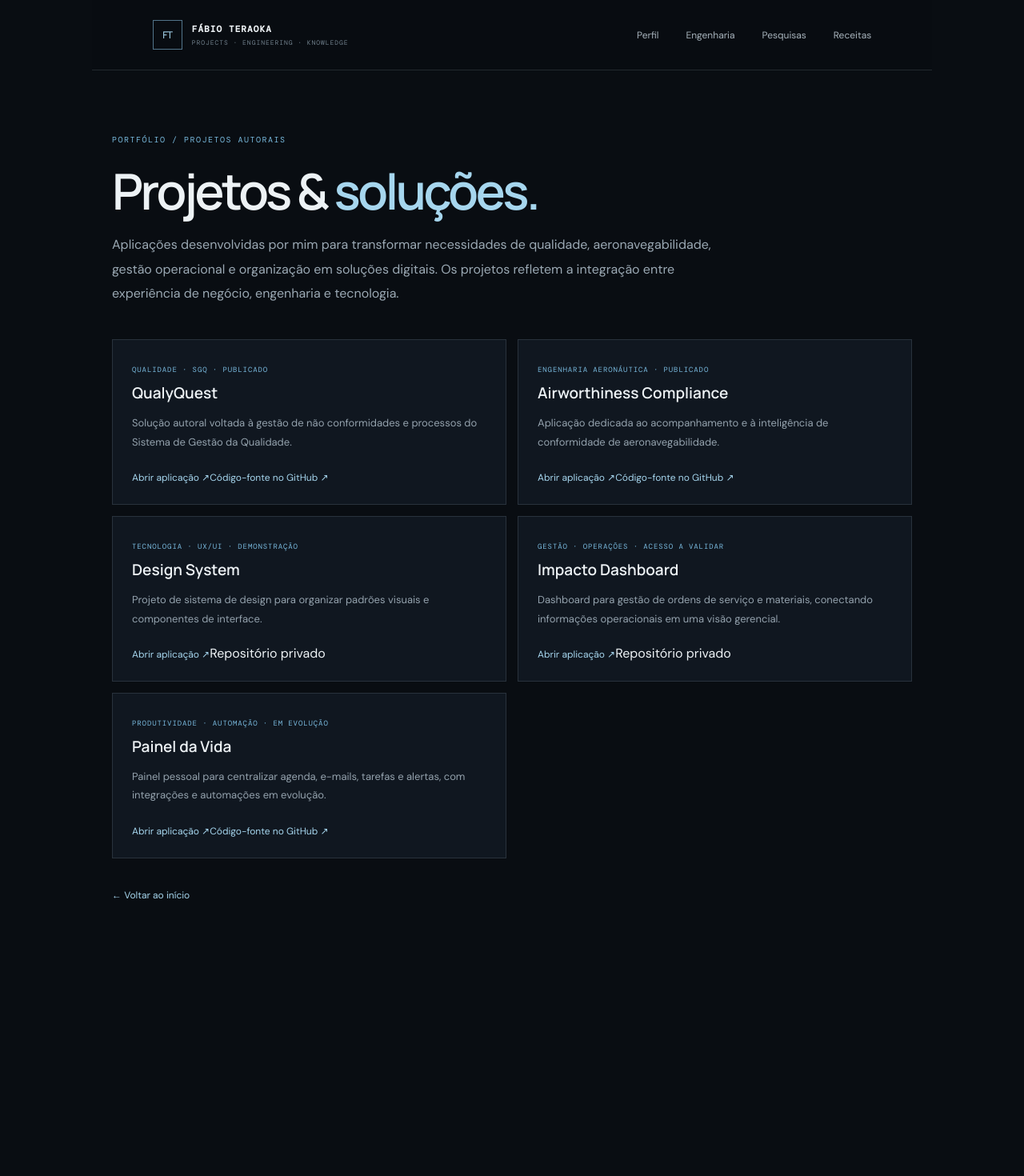
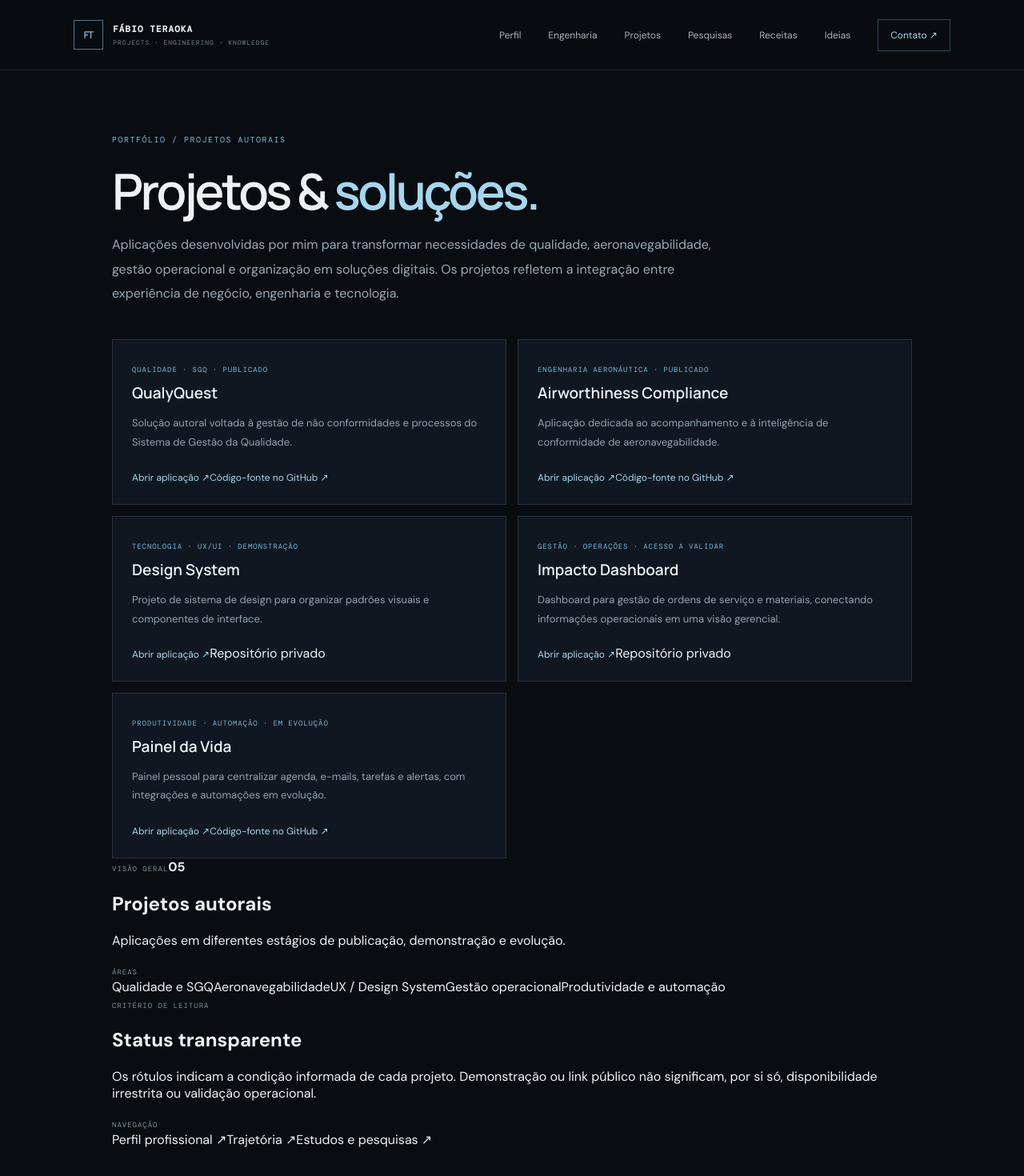
Before and after one commit to fabioteraoka/fabio-teraoka-site, a Next.js app: page /projetos in a window 1280 px wide. Shown: the top 1470 px of the page at 80% size. Before the commit the page ends 1288 px from the top, so only its background shows below. Built offline with nearby package versions, Linux system fonts and the light colour scheme.

Commit message:
Standardize internal portal page structure

```diff
--- a/app/projetos/page.tsx
+++ b/app/projetos/page.tsx
@@ -1,69 +1,25 @@
-import Link from "next/link";
+import { PortalChrome } from "../components/PortalChrome";
 
 const projects = [
-  {
-    name: "QualyQuest",
-    category: "QUALIDADE · SGQ",
-    description: "Solução autoral voltada à gestão de não conformidades e processos do Sistema de Gestão da Qualidade.",
-    demo: "https://qualyquest.onrender.com",
-    source: "https://github.com/fabioteraoka/QualyQuest",
-    sourceLabel: "Código-fonte no GitHub",
-    status: "PUBLICADO",
-  },
-  {
-    name: "Airworthiness Compliance",
-    category: "ENGENHARIA AERONÁUTICA",
-    description: "Aplicação dedicada ao acompanhamento e à inteligência de conformidade de aeronavegabilidade.",
-    demo: "https://airworthinesscompliance.onrender.com",
-    source: "https://github.com/fabioteraoka/Airworthiness-Compliance-",
-    sourceLabel: "Código-fonte no GitHub",
-    status: "PUBLICADO",
-  },
-  {
-    name: "Design System",
-    category: "TECNOLOGIA · UX/UI",
-    description: "Projeto de sistema de design para organizar padrões visuais e componentes de interface.",
-    demo: "https://design-system-9pu5.onrender.com",
-    sourceLabel: "Repositório privado",
-    status: "DEMONSTRAÇÃO",
-  },
-  {
-    name: "Impacto Dashboard",
-    category: "GESTÃO · OPERAÇÕES",
-    description: "Dashboard para gestão de ordens de serviço e materiais, conectando informações operacionais em uma visão gerencial.",
-    demo: "https://dashboard-impacto-soex.onrender.com",
-    sourceLabel: "Repositório privado",
-    status: "ACESSO A VALIDAR",
-  },
-  {
-    name: "Painel da Vida",
-    category: "PRODUTIVIDADE · AUTOMAÇÃO",
-    description: "Painel pessoal para centralizar agenda, e-mails, tarefas e alertas, com integrações e automações em evolução.",
-    demo: "https://painel-da-vida-git-main-fabioteraokas-projects.vercel.app/",
-    source: "https://github.com/fabioteraoka/painel-da-vida",
-    sourceLabel: "Código-fonte no GitHub",
-    status: "EM EVOLUÇÃO",
-  },
+  { name: "QualyQuest", category: "QUALIDADE · SGQ", description: "Solução autoral voltada à gestão de não conformidades e processos do Sistema de Gestão da Qualidade.", demo: "https://qualyquest.onrender.com", source: "https://github.com/fabioteraoka/QualyQuest", sourceLabel: "Código-fonte no GitHub", status: "PUBLICADO" },
+  { name: "Airworthiness Compliance", category: "ENGENHARIA AERONÁUTICA", description: "Aplicação dedicada ao acompanhamento e à inteligência de conformidade de aeronavegabilidade.", demo: "https://airworthinesscompliance.onrender.com", source: "https://github.com/fabioteraoka/Airworthiness-Compliance-", sourceLabel: "Código-fonte no GitHub", status: "PUBLICADO" },
+  { name: "Design System", category: "TECNOLOGIA · UX/UI", description: "Projeto de sistema de design para organizar padrões visuais e componentes de interface.", demo: "https://design-system-9pu5.onrender.com", sourceLabel: "Repositório privado", status: "DEMONSTRAÇÃO" },
+  { name: "Impacto Dashboard", category: "GESTÃO · OPERAÇÕES", description: "Dashboard para gestão de ordens de serviço e materiais, conectando informações operacionais em uma visão gerencial.", demo: "https://dashboard-impacto-soex.onrender.com", sourceLabel: "Repositório privado", status: "ACESSO A VALIDAR" },
+  { name: "Painel da Vida", category: "PRODUTIVIDADE · AUTOMAÇÃO", description: "Painel pessoal para centralizar agenda, e-mails, tarefas e alertas, com integrações e automações em evolução.", demo: "https://painel-da-vida-git-main-fabioteraokas-projects.vercel.app/", source: "https://github.com/fabioteraoka/painel-da-vida", sourceLabel: "Código-fonte no GitHub", status: "EM EVOLUÇÃO" },
 ];
 
 export default function Projects() {
   return (
-    <main className="site-page">
-      <header className="topbar">
-        <a className="brand" href="/">
-          <span className="brand-mark">FT</span>
-          <span>FÁBIO TERAOKA<small>PROJECTS · ENGINEERING · KNOWLEDGE</small></span>
-        </a>
-        <nav><a href="/sobre">Perfil</a><a href="/engenharia">Engenharia</a><a href="/pesquisas">Pesquisas</a><a href="/receitas">Receitas</a></nav>
-      </header>
-      <section className="site-page-main">
+    <PortalChrome active="projetos">
+      <main className="site-page portal-inner-page">
+        <section className="site-page-main portal-main">
+          <div className="portal-page-grid">
+            <div className="portal-primary-column">
+              <header className="portal-page-intro">
                 <div className="section-kicker">PORTFÓLIO / PROJETOS AUTORAIS</div>
                 <h1>Projetos & <em>soluções.</em></h1>
-        <p className="site-page-lead">
-          Aplicações desenvolvidas por mim para transformar necessidades de qualidade,
-          aeronavegabilidade, gestão operacional e organização em soluções digitais.
-          Os projetos refletem a integração entre experiência de negócio, engenharia e tecnologia.
-        </p>
+                <p className="site-page-lead">Aplicações desenvolvidas por mim para transformar necessidades de qualidade, aeronavegabilidade, gestão operacional e organização em soluções digitais. Os projetos refletem a integração entre experiência de negócio, engenharia e tecnologia.</p>
+              </header>
               <div className="site-page-grid">
                 {projects.map((project) => (
                   <article className="site-page-card" key={project.name}>
@@ -72,17 +28,21 @@ export default function Projects() {
                     <p>{project.description}</p>
                     <div className="project-links">
                       <a href={project.demo} target="_blank" rel="noreferrer">Abrir aplicação ↗</a>
-                {project.source ? (
-                  <a href={project.source} target="_blank" rel="noreferrer">{project.sourceLabel} ↗</a>
-                ) : (
-                  <span>{project.sourceLabel}</span>
-                )}
+                      {project.source ? <a href={project.source} target="_blank" rel="noreferrer">{project.sourceLabel} ↗</a> : <span>{project.sourceLabel}</span>}
                     </div>
                   </article>
                 ))}
               </div>
-        <Link className="back-link" href="/">← Voltar ao início</Link>
+            </div>
+            <aside className="portal-aside">
+              <section className="portal-aside-card"><span className="profile-index">VISÃO GERAL</span><strong className="portal-aside-stat">05</strong><h2>Projetos autorais</h2><p>Aplicações em diferentes estágios de publicação, demonstração e evolução.</p></section>
+              <section className="portal-aside-card"><span className="profile-index">ÁREAS</span><div className="portal-aside-list"><span>Qualidade e SGQ</span><span>Aeronavegabilidade</span><span>UX / Design System</span><span>Gestão operacional</span><span>Produtividade e automação</span></div></section>
+              <section className="portal-aside-card"><span className="profile-index">CRITÉRIO DE LEITURA</span><h2>Status transparente</h2><p>Os rótulos indicam a condição informada de cada projeto. Demonstração ou link público não significam, por si só, disponibilidade irrestrita ou validação operacional.</p></section>
+              <section className="portal-aside-card"><span className="profile-index">NAVEGAÇÃO</span><div className="portal-aside-nav"><a href="/sobre">Perfil profissional ↗</a><a href="/engenharia">Trajetória ↗</a><a href="/pesquisas">Estudos e pesquisas ↗</a></div></section>
+            </aside>
+          </div>
         </section>
       </main>
+    </PortalChrome>
   );
 }
```
Lines whose indentation alone changed are shown as unchanged.
